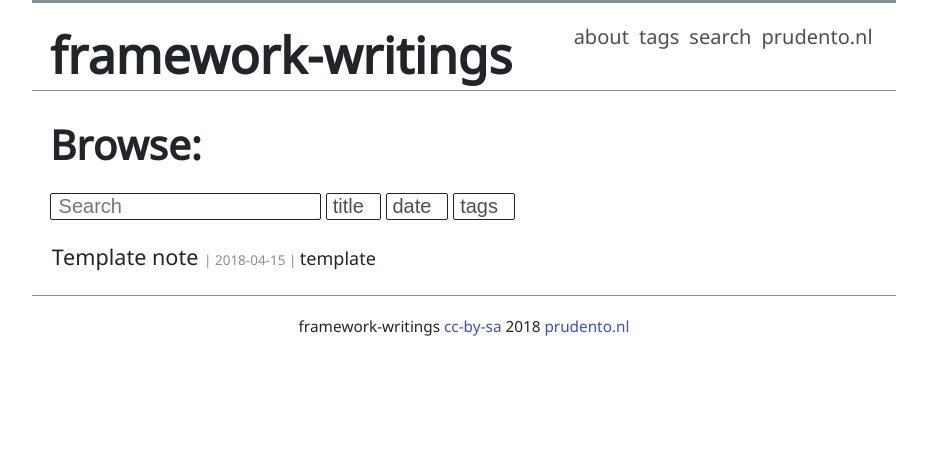
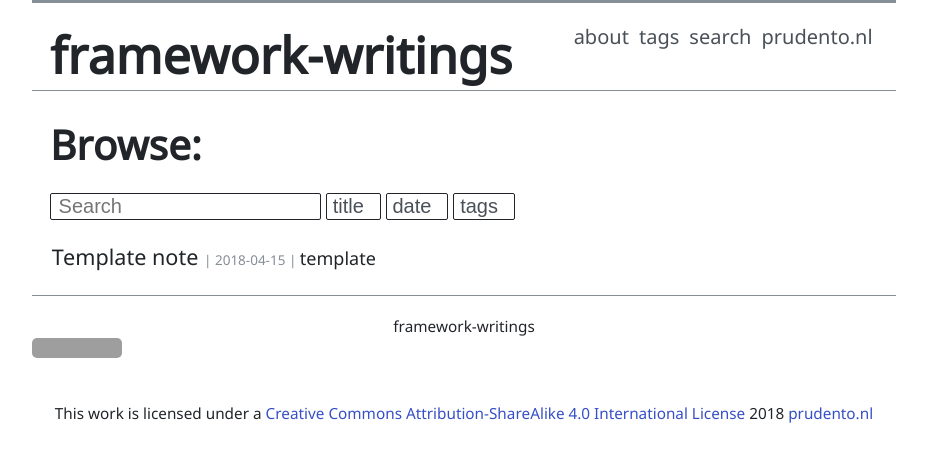
Before and after one commit to Prudento-NL/framework-writings-with-notes, a Jekyll site: the page built from index.html, in a window 1280 px wide. Shown: the top 462 px of the page, without its empty margins (176-1103 px from the left). Built offline with Jekyll 4.4.1, drawn with Linux system fonts in a browser that asks for light colours; grey boxes are pictures that could not be loaded.

Commit message:
add license

```diff
--- a/_includes/footer.html
+++ b/_includes/footer.html
@@ -1,5 +1,5 @@
 <footer>
   <div class="footer">
-    <a href="{{ "/" | absolute_url }}" class="footer-link">framework-writings</a> <a href="https://creativecommons.org/licenses/by-sa/4.0/" target="_blank" title="license">cc-by-sa</a> 2018 <a href="http://www.prudento.nl">prudento.nl</a>
+    <a href="{{ "/" | absolute_url }}" class="footer-link">framework-writings</a> <a rel="license" href="http://creativecommons.org/licenses/by-sa/4.0/"><img alt="Creative Commons License" style="border-width:0" src="https://i.creativecommons.org/l/by-sa/4.0/88x31.png" /></a><br />This work is licensed under a <a rel="license" href="http://creativecommons.org/licenses/by-sa/4.0/">Creative Commons Attribution-ShareAlike 4.0 International License</a> 2018 <a href="http://www.prudento.nl">prudento.nl</a>
   </div>
 </footer>
```
